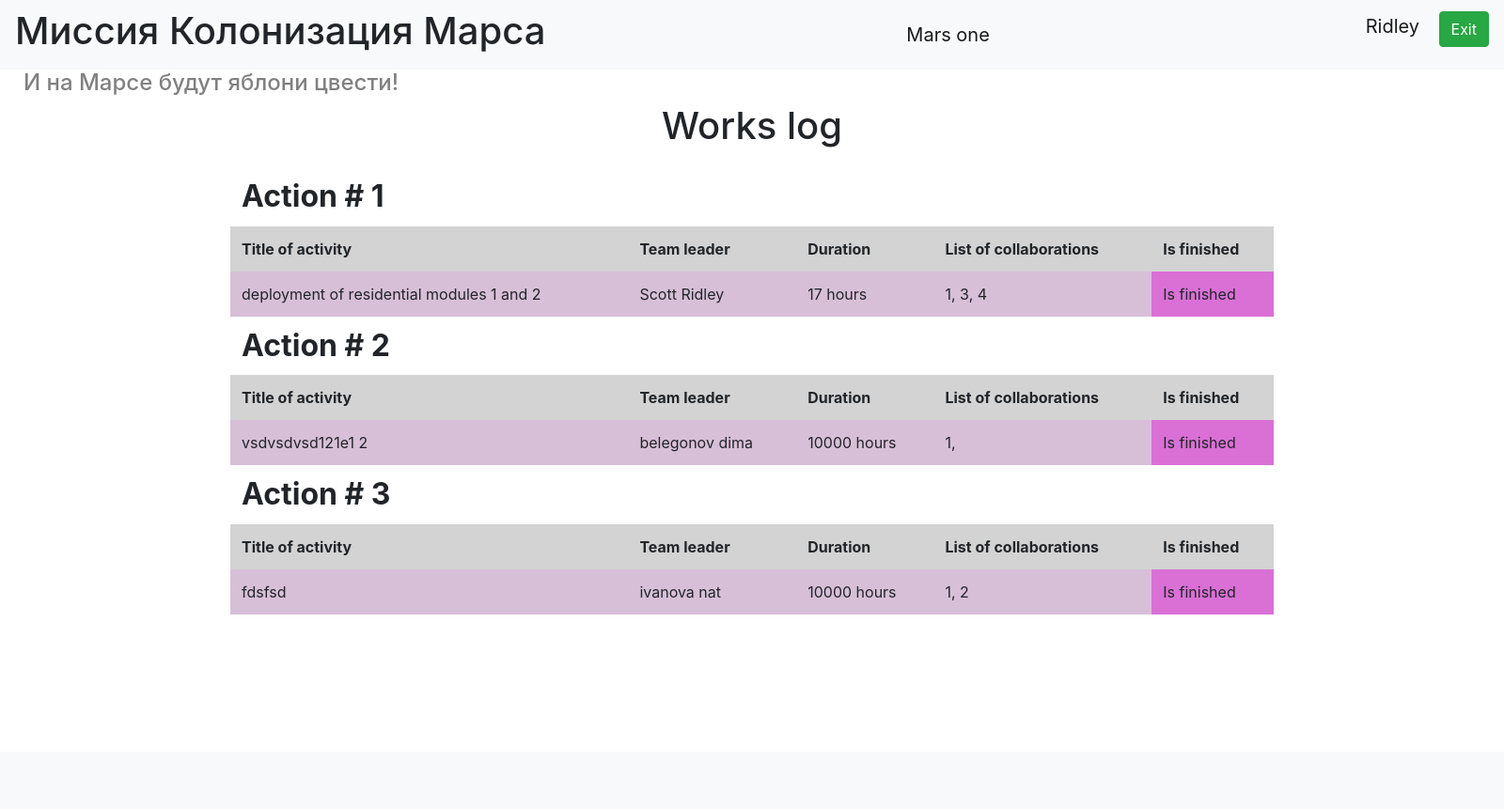
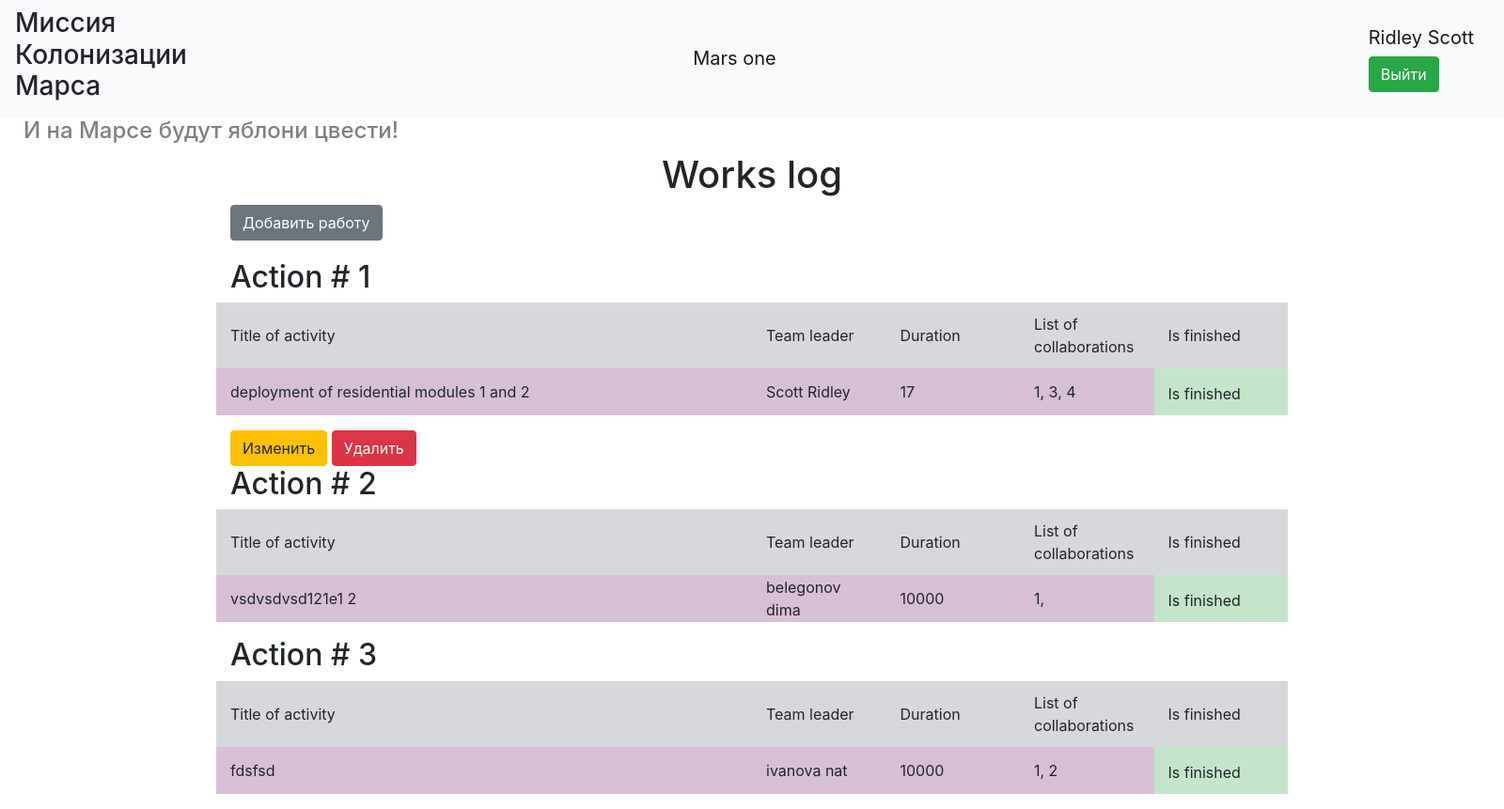
Before and after one commit to Dimabelegonov/project_WEB.REST-API, a Flask app: page / in a window 1600 px wide. Shown: the whole page at 94% size. Before the commit the page ends 654 px from the top, so only its background shows below. Run offline with Flask 2, Linux system fonts and the light colour scheme; a user stored in the database is signed in; data comes from the database, SQL or seed files in the repository; both versions use the stored data as it was after the commit; some libraries are stand-ins or nearby versions.

Commit message:
Выполнена задача: Готовое приложение

```diff
--- a/main.py
+++ b/main.py
@@ -1,9 +1,10 @@
-from flask import Flask, url_for, request, render_template, Blueprint, jsonify, make_response
+from flask import Flask, request, render_template, Blueprint, jsonify, make_response
+from werkzeug.exceptions import abort
 from werkzeug.utils import redirect
 
 from forms.user import RegisterForm, LoginForm
-from sqlalchemy_serializer import SerializerMixin
-from flask_login import LoginManager, login_user, login_required, logout_user
+from forms.job_form import AddJobForm
+from flask_login import LoginManager, login_user, login_required, logout_user, current_user
 from data import db_session
 from data.users import User
 from data.jobs import Jobs
@@ -29,8 +30,79 @@ def index():
     users = db_sess.query(User).all()
     data = {}
     for user in users:
-        data[user.id] = user.surname + " " +  user.name
+        data[user.id] = user.surname + " " + user.name
     return render_template("index.html", jobs=jobs, data=data)
+
+
+@app.route('/add_job', methods=['GET', 'POST'])
+def add_job():
+    form = AddJobForm()
+    if form.validate_on_submit():
+        db_sess = db_session.create_session()
+        job = Jobs(
+            team_leader=form.team_leader.data,
+            job=form.job.data,
+            collaborators=form.collaborators.data,
+            work_size=form.work_size.data,
+            is_finished=form.is_finished.data
+        )
+        db_sess.merge(current_user)
+        db_sess.add(job)
+        db_sess.commit()
+        return redirect('/')
+    form.submit.label.text = "Add job"
+    return render_template('add_jobs.html', title='Adding a Job', form=form)
+
+
+@app.route('/job/<int:job_id>', methods=['GET', 'POST'])
+@login_required
+def edit_job(job_id):
+    form = AddJobForm()
+    if request.method == "GET":
+        db_sess = db_session.create_session()
+        job = db_sess.query(Jobs).filter(Jobs.id == job_id,
+                                         Jobs.team_leader == current_user.id).first()
+        if job:
+            form.team_leader.data = job.user.id
+            form.job.data = job.job
+            form.work_size.data = job.work_size
+            form.collaborators.data = job.collaborators
+            form.is_finished.data = job.is_finished
+        else:
+            abort(404)
+    if form.validate_on_submit():
+        db_sess = db_session.create_session()
+        job = db_sess.query(Jobs).filter(Jobs.id == job_id,
+                                         Jobs.user == current_user
+                                         ).first()
+        if job:
+            job.user.id = form.team_leader.data
+            job.job = form.job.data
+            job.work_size = form.work_size.data
+            job.collaborators = form.collaborators.data
+            job.is_finished = form.is_finished.data
+            db_sess.commit()
+            return redirect('/')
+        else:
+            abort(404)
+    form.submit.label.text = "Edit job"
+    return render_template('add_jobs.html', title="Edit Job", form=form)
+
+
+@app.route('/job_delete/<int:job_id>', methods=['GET', 'POST'])
+@login_required
+def news_delete(job_id):
+    db_sess = db_session.create_session()
+    jobs = db_sess.query(Jobs).filter(Jobs.id == job_id, (
+            (Jobs.user == current_user) | (current_user.id == 5)
+    )).first()
+    print(jobs)
+    if jobs:
+        db_sess.delete(jobs)
+        db_sess.commit()
+    else:
+        abort(404)
+    return redirect('/')
 
 
 @login_manager.user_loader
@@ -267,7 +339,8 @@ def update_user(user_id):
         speciality=user.speciality if "speciality" not in request.json else request.json["speciality"],
         address=user.address if "address" not in request.json else request.json["address"],
         email=user.email if "email" not in request.json else request.json["email"],
-        hashed_password=user.hashed_password if "hashed_password" not in request.json else request.json["hashed_password"],
+        hashed_password=user.hashed_password if "hashed_password" not in request.json else request.json[
+            "hashed_password"],
         modified_date=user.modified_date if "modified_date" not in request.json else request.json["modified_date"],
     )
     db_sess.delete(user)
--- a/static/css/style.css
+++ b/static/css/style.css
@@ -11,3 +11,7 @@
 .not-purple{
     background-color: #DA70D6;
 }
+
+.not-purple-1{
+    background-color: #00FA9A;
+}
--- a/templates/base.html
+++ b/templates/base.html
@@ -1,5 +1,5 @@
 <!doctype html>
-<html lang="en">
+<html lang="en" xmlns="http://www.w3.org/1999/html">
 <head>
     <meta charset="utf-8">
     <meta name="viewport" content="width=device-width, initial-scale=1, shrink-to-fit=no">
@@ -12,19 +12,21 @@
 </head>
 <body>
 <header>
-    <nav class="navbar navbar-light bg-light">
-        <h1>Миссия Колонизация Марса</h1>
-        <a class="navbar-brand" href="#">Mars one</a>
+    <nav class="navbar navbar-light bg-light navbar-expand-lg">
+        <h3 style="margin-right:525px">Миссия Колонизации Марса</h3>
+        <a style="margin-right:630px" class="navbar-brand" href="/">Mars one</a>
+        {% if title != "Авторизация"%}
             {% if current_user.is_authenticated %}
-            <p>
-                <a class="navbar-brand">{{ current_user.name }}</a>
-                <a class="btn btn-success" href="/logout">Exit</a>
+                <p style="margin-top: 10px;">
+                    <a class="navbar-brand" >{{ current_user.name + " " + current_user.surname}}</a>
+                    <a class="btn btn-success"  href="/logout">Выйти</a>
                 </p>
             {% else %}
-            <p>
+                <p style="margin-top: 15px;">
                     <a class="btn btn-primary " href="/register">Зарегистрироваться</a>
                     <a class="btn btn-success" href="/login">Войти</a>
                 </p>
+            {% endif %}
         {% endif %}
     </nav>
 </header>
--- a/templates/index.html
+++ b/templates/index.html
@@ -2,40 +2,38 @@
 
 {% block content %}
 <h1 style="text-align: center">Works log</h1>
+{% if current_user.is_authenticated %}
+<a class="btn btn-secondary" href="/add_job" role="button" >Добавить работу</a>
+{% endif %}
 <div class="item">
-    <table class="table table-borderless">
-        <tbody>
-            {% for item in jobs%}
-            <thead>
-                <tr class="h2">
-                    <th>Action # {{item.id}}</th>
-                </tr>
-            </thead>
-
-            <tbody style="background-color:#D3D3D3">
-                <tr>
-                    <th scope="col">Title of activity</th>
-                    <th scope="col">Team leader</th>
-                    <th scope="col">Duration</th>
-                    <th scope="col">List of collaborations</th>
-                    <th scope="col">Is finished</th>
-                </tr>
-            </tbody>
-
-            <tr class="purple">
-                  <td>{{item.job}}</td>
-                  <td>{{data[item.team_leader]}}</td>
-                  <td>{{item.work_size}} hours</td>
-                  <td>{{item.collaborators}}</td>
-              {% if item.is_finished %}
-                    <td class="not-purple">Is finished</td>
-              {% else %}
-                    <td class="not-purple">Is not finished</td>
-              {% endif %}
-            </tr>
-            {% endfor %}
-
-        </tbody>
-    </table>
+    {% for item in jobs%}
+    <h2>Action # {{ item.id }}</h2>
+    <div class="table">
+        <div class="row table-secondary align-items-center" style="height:70px">
+            <div class="col-6">Title of activity</div>
+            <div class="col">Team leader</div>
+            <div class="col">Duration</div>
+            <div class="col">List of collaborations</div>
+            <div class="col">Is finished</div>
+        </div>
+        <div class="row align-items-center purple" style="height:50px">
+            <div class="col-6">{{ item.job }}</div>
+            <div class="col">{{ data[item.team_leader] }}</div>
+            <div class="col">{{ item.work_size }}</div>
+            <div class="col">{{ item.collaborators }}</div>
+            {% if item.is_finished %}
+                <div class="col table-success" style="height:50px; padding-top:15px;">Is finished</div>
+            {% else %}
+                <div class="col">Is not finished</div>
+            {% endif %}
+        </div>
+    </div>
+    {% if (current_user.is_authenticated and current_user == item.user) or current_user.id == 5 %}
+    <div>
+        <a class="btn btn-warning" href="/job/{{ item.id }}" role="button" >Изменить</a>
+        <a class="btn btn-danger" href="/job_delete/{{ item.id }}" role="button">Удалить</a>
+    </div>
+    {% endif %}
+    {% endfor %}
 </div>
 {% endblock %}
--- a/templates/login.html
+++ b/templates/login.html
@@ -3,7 +3,7 @@
 
 {% block content %}
     <h1>Register Form</h1>
-    <form action="" method="post">
+    <form action=""  method="post">
         {{ form.hidden_tag() }}
         <p>
             {{ form.email.label }}<br>
```
Also changed, not shown: forms/job_form.py (added, +13 -0 lines), templates/add_jobs.html (added, +47 -0 lines), db/blogs.db. Lines whose indentation alone changed are shown as unchanged.
